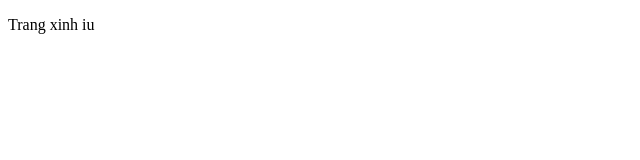
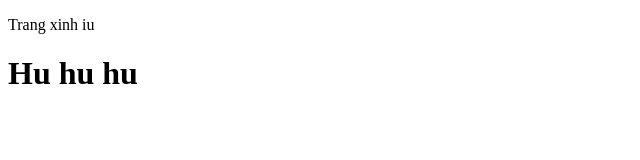
Before and after one commit to trangle231004-hub/ThucHanhGit-GitHub, a plain HTML site: page product.html in a window 1280 px wide. Shown: the whole page, without its empty margins (0-640 px from the left). Drawn offline with Linux system fonts and the light colour scheme.

Commit message:
Create new header product

```diff
--- a/product.html
+++ b/product.html
@@ -7,5 +7,7 @@
 </head>
 <body>
     <p>Trang xinh iu</p>
+
+    <h1>Hu hu hu</h1>
 </body>
 </html>
```
